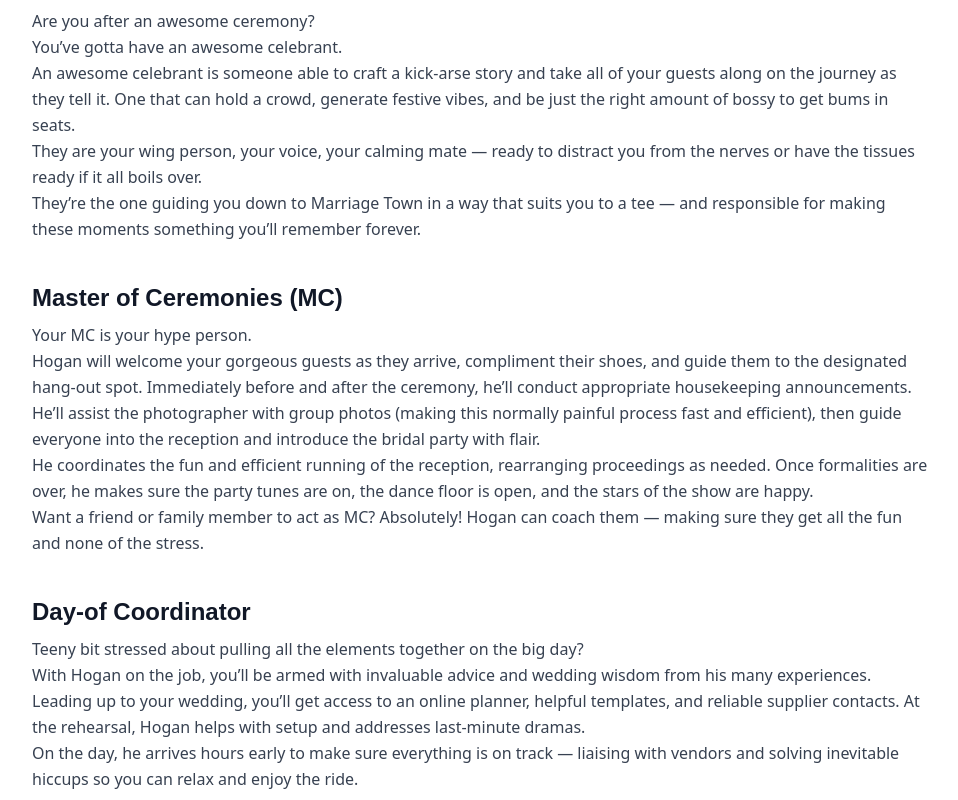
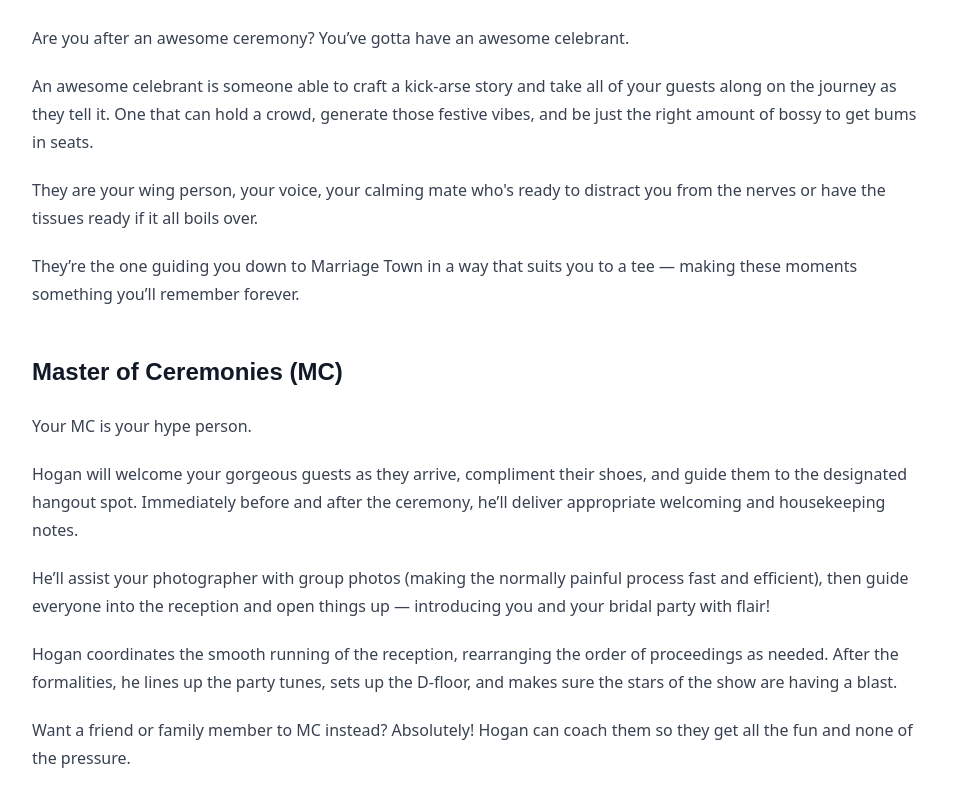
Before and after one commit to DukeOfWindows/happy-anchor-website, a React (Vite) app: page /wedding-services in a window 1280 px wide. Shown: the part 840-1640 px from the top of the page, without its empty margins (160-1118 px from the left). Built offline with nearby package versions, Linux system fonts and the light colour scheme.

Commit message:
added typography, changed service page text

```diff
--- a/package.json
+++ b/package.json
@@ -7,6 +7,7 @@
     "preview": "vite preview"
   },
   "dependencies": {
+    "@tailwindcss/typography": "^0.5.16",
     "react": "^18.2.0",
     "react-dom": "^18.2.0",
     "react-icons": "^5.5.0",
--- a/src/ServicesPage.jsx
+++ b/src/ServicesPage.jsx
@@ -37,61 +37,61 @@ export default function ServicesPage() {
         <FancyDivider />
         <div className="max-w-4xl mx-auto">
           <h1 className="text-4xl font-bold text-red-700 mb-6 animate-fade-in-up">Wedding Services</h1>
-                     <div>
-                      </div> <div className="space-y-10">
- <div>
-  <h2 className="text-2xl font-semibold mb-2 animate-fade-in-up">Celebrant</h2>
-  <p className="text-gray-700 leading-relaxed space-y-4 animate-fade-in-up">
-    Are you after an awesome ceremony?<br />
-    You’ve gotta have an awesome celebrant.
+                     <div className="prose prose-red max-w-none animate-fade-in-up text-gray-700">
+  <h2>Celebrant</h2>
+  <p>
+    Are you after an awesome ceremony? You’ve gotta have an awesome celebrant.
   </p>
-  <p className="text-gray-700 leading-relaxed space-y-4 animate-fade-in-up">
-    An awesome celebrant is someone able to craft a kick-arse story and take all of your guests along on the journey as they tell it. One that can hold a crowd, generate festive vibes, and be just the right amount of bossy to get bums in seats.
+  <p>
+    An awesome celebrant is someone able to craft a kick-arse story and take all of your guests along on the journey as they tell it. One that can hold a crowd, generate those festive vibes, and be just the right amount of bossy to get bums in seats.
   </p>
-  <p className="text-gray-700 leading-relaxed space-y-4 animate-fade-in-up">
-    They are your wing person, your voice, your calming mate — ready to distract you from the nerves or have the tissues ready if it all boils over.
+  <p>
+    They are your wing person, your voice, your calming mate who's ready to distract you from the nerves or have the tissues ready if it all boils over.
   </p>
-  <p className="text-gray-700 leading-relaxed space-y-4 animate-fade-in-up">
-    They’re the one guiding you down to Marriage Town in a way that suits you to a tee — and responsible for making these moments something you’ll remember forever.
+  <p>
+    They’re the one guiding you down to Marriage Town in a way that suits you to a tee — making these moments something you’ll remember forever.
   </p>
 </div>
 
-<div>
-  <h2 className="text-2xl font-semibold mb-2 animate-fade-in-up">Master of Ceremonies (MC)</h2>
-  <p className="text-gray-700 leading-relaxed space-y-4 animate-fade-in-up">
+<div className="prose prose-red max-w-none animate-fade-in-up text-gray-700 mt-12">
+  <h2>Master of Ceremonies (MC)</h2>
+  <p>
     Your MC is your hype person.
   </p>
-  <p className="text-gray-700 leading-relaxed space-y-4 animate-fade-in-up">
-    Hogan will welcome your gorgeous guests as they arrive, compliment their shoes, and guide them to the designated hang-out spot. Immediately before and after the ceremony, he’ll conduct appropriate housekeeping announcements.
+  <p>
+    Hogan will welcome your gorgeous guests as they arrive, compliment their shoes, and guide them to the designated hangout spot. Immediately before and after the ceremony, he’ll deliver appropriate welcoming and housekeeping notes.
   </p>
-  <p className="text-gray-700 leading-relaxed space-y-4 animate-fade-in-up">
-    He’ll assist the photographer with group photos (making this normally painful process fast and efficient), then guide everyone into the reception and introduce the bridal party with flair.
+  <p>
+    He’ll assist your photographer with group photos (making the normally painful process fast and efficient), then guide everyone into the reception and open things up — introducing you and your bridal party with flair!
   </p>
-  <p className="text-gray-700 leading-relaxed space-y-4 animate-fade-in-up">
-    He coordinates the fun and efficient running of the reception, rearranging proceedings as needed. Once formalities are over, he makes sure the party tunes are on, the dance floor is open, and the stars of the show are happy.
+  <p>
+    Hogan coordinates the smooth running of the reception, rearranging the order of proceedings as needed. After the formalities, he lines up the party tunes, sets up the D-floor, and makes sure the stars of the show are having a blast.
   </p>
-  <p className="text-gray-700 leading-relaxed space-y-4 animate-fade-in-up">
-    Want a friend or family member to act as MC? Absolutely! Hogan can coach them — making sure they get all the fun and none of the stress.
+  <p>
+    Want a friend or family member to MC instead? Absolutely! Hogan can coach them so they get all the fun and none of the pressure.
   </p>
 </div>
 
-<div>
-  <h2 className="text-2xl font-semibold mb-2 animate-fade-in-up">Day-of Coordinator</h2>
-  <p className="text-gray-700 leading-relaxed space-y-4 animate-fade-in-up">
-    Teeny bit stressed about pulling all the elements together on the big day?
+<div className="prose prose-red max-w-none animate-fade-in-up text-gray-700 mt-12">
+  <h2>Day-of Coordinator</h2>
+  <p>
+    Feeling a bit stressed about pulling everything together on the big day?
   </p>
-  <p className="text-gray-700 leading-relaxed space-y-4 animate-fade-in-up">
-    With Hogan on the job, you’ll be armed with invaluable advice and wedding wisdom from his many experiences.
+  <p>
+    With Hogan on the job, you’ll receive invaluable advice and golden nuggets of knowledge gathered from years of wedding experience.
   </p>
-  <p className="text-gray-700 leading-relaxed space-y-4 animate-fade-in-up">
-    Leading up to your wedding, you’ll get access to an online planner, helpful templates, and reliable supplier contacts. At the rehearsal, Hogan helps with setup and addresses last-minute dramas.
+  <p>
+    Before the day, you'll get access to an online planner, helpful templates, and trusted supplier contacts. At the rehearsal, Hogan’s there to assist with setup and tackle any last-minute drama.
   </p>
-  <p className="text-gray-700 leading-relaxed space-y-4 animate-fade-in-up">
-    On the day, he arrives hours early to make sure everything is on track — liaising with vendors and solving inevitable hiccups so you can relax and enjoy the ride.
+  <p>
+    On the wedding day, he arrives early to ensure everything is in place. From then on, Hogan becomes the go-to problem solver — liaising with vendors, fixing hiccups, and keeping the day on track.
+  </p>
+  <p>
+    Ultimately, he’s there to help you two relax and truly enjoy your celebration.
   </p>
 </div>
+
           </div>
-        </div>
         <FancyDivider />
         <ImageCarousel images={serviceImages} />
         <FancyDivider />
--- a/tailwind.config.js
+++ b/tailwind.config.js
@@ -35,5 +35,5 @@ export default {
       },
     },
   },
-  plugins: [],
+  plugins: [require('@tailwindcss/typography'),],
 };
```
Also changed, not shown: 1 other file (tests, documents, lock files or other folders).
